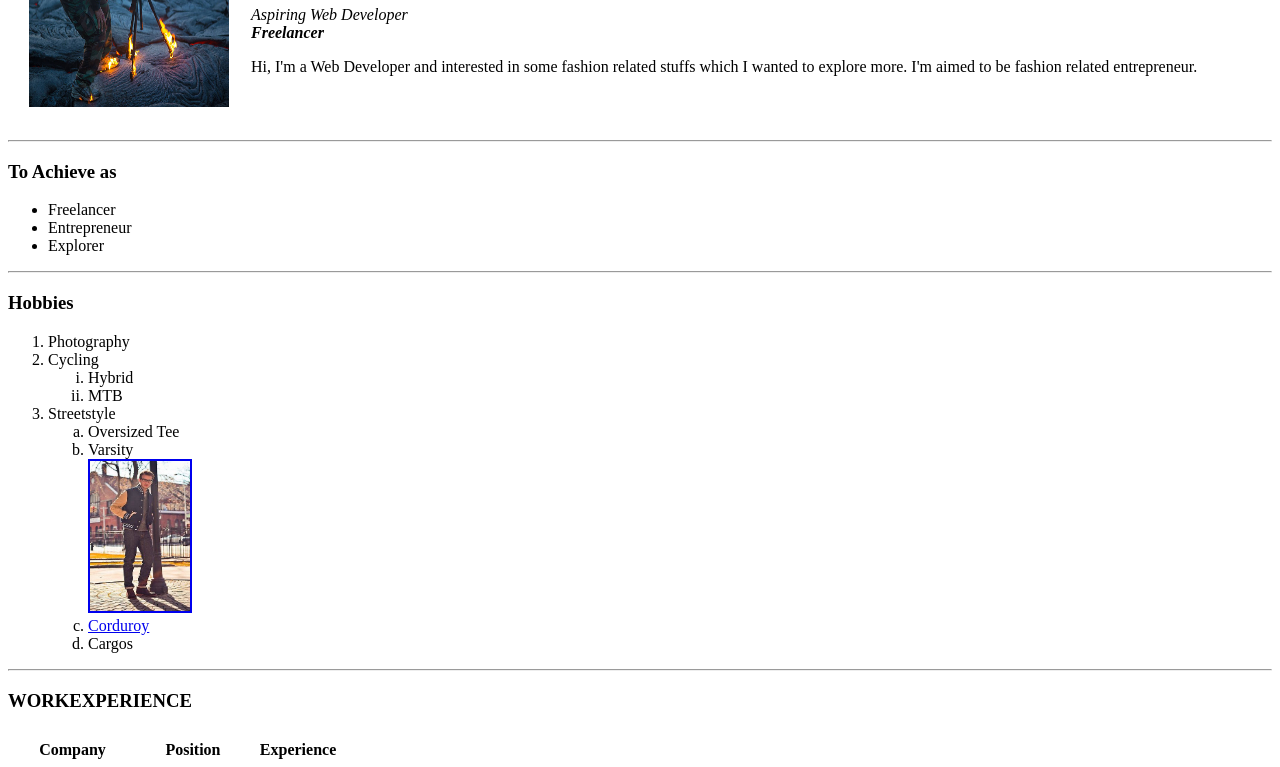
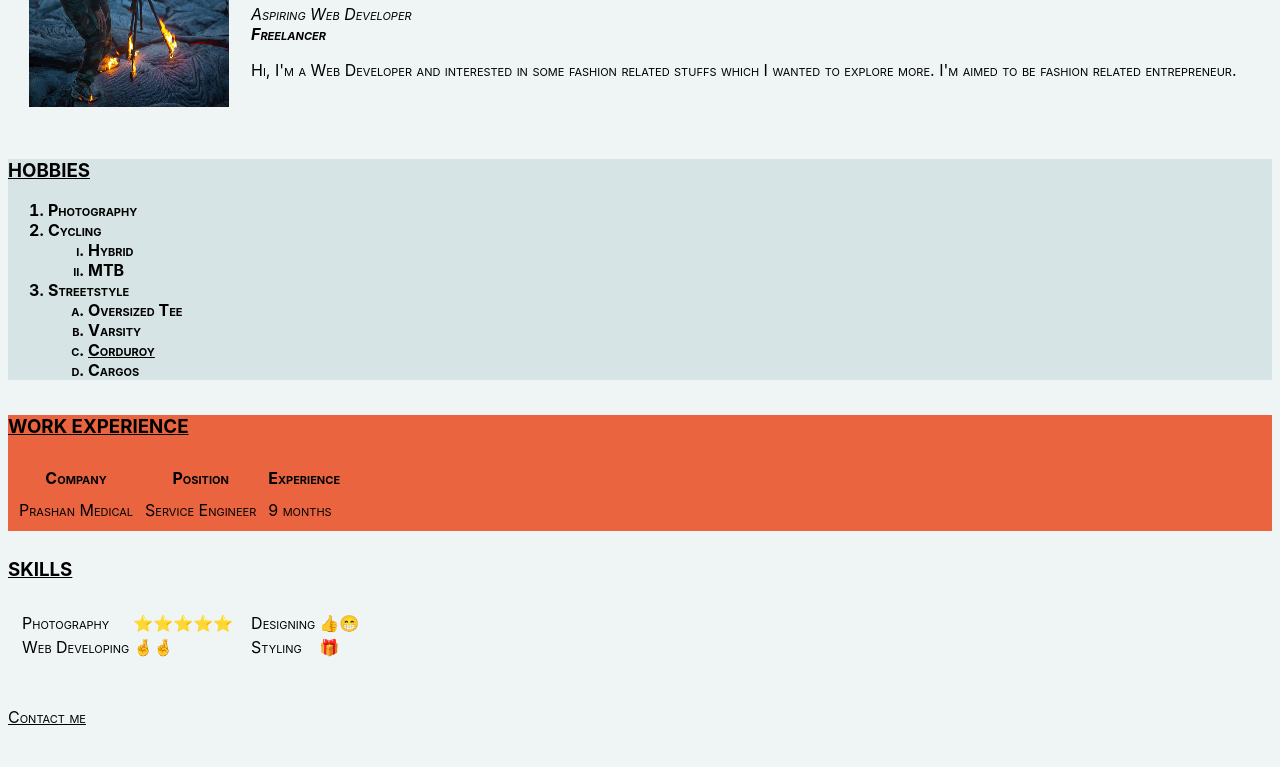
Before and after one commit to Bharathraj1726/FSD, a plain HTML site: page index.html in a window 1280 px wide. Shown: the part 122-889 px from the top of the page. After the commit the page ends 857 px from the top, so only its background shows below. Drawn offline with Linux system fonts and the light colour scheme.

Commit message:
updated some code

```diff
--- a/index.html
+++ b/index.html
@@ -1,11 +1,30 @@
 <!DOCTYPE html>
 <html>
+
     <head>
         <meta charset="UTF-8">
-        <title>🚴🏻RBR⚡️💨💨💨</title>
+        <title>Bharath's personal site</title>
+        <style>
+
+            a:link,a:visited{
+              color:black;
+            }
+            a:hover{
+                text-decoration: none;
+            }
+            hr{
+                 border-style: none;
+            }
+            body{
+                font-family:-apple-system, BlinkMacSystemFont, 'Segoe UI', Roboto, Oxygen, Ubuntu, Cantarell, 'Open Sans', 'Helvetica Neue', sans-serif ;
+                font-variant: small-caps;
+
+            }
+
+        </style>
     </head>
 
-    <body>
+    <body style="background-color:#EFF5F5;">
         <table cellspacing="20">
             <tr>
             <td><img src='Photograph.jpg' alt="camera" height='200' width='200'></td>
@@ -19,16 +38,10 @@
         </tr>
     </table>
 
+
         <hr>
-        <h3>To Achieve as </h3>
-        <ul >
-            <li>Freelancer</li>
-            <li>Entrepreneur</li>
-            <li>Explorer</li>
-
-        </ul>
-        <hr>
-        <h3>Hobbies</h3>
+        <div style="font-weight:bold;background-color:#D6E4E5;color:black;">
+            <h3><u>HOBBIES</u></h3>
         <ol>
             <li>Photography</li>
             <li>Cycling
@@ -36,20 +49,20 @@
                     <li>Hybrid</li>
                     <li>MTB</li>
                 </ol></li>
-            <li>Streetstyle
+            <li >Streetstyle
                 <ol type="a">
                     <li>Oversized Tee</li>
                     <li>Varsity</li>
-                    <a color='red'href="OIP.jpg">
-                    <img src="OIP.jpg" alt="Varsity" width="100" height="150" border="2"  ></a>
                     <li><a target='_blank' color='black'href="https://www.google.com/search?q=corduroy&rlz=1C1GCEB_enIN979IN979&oq=cordu&aqs=chrome.1.69i57j0i131i433i512j0i433i512l2j0i131i433i512l2j0i512l2j0i433i512j0i131i433i512.4866j0j15&sourceid=chrome&ie=UTF-8">Corduroy</a></li>
                     <li>Cargos</li>
                 </ol>
             </li>
 
         </ol>
+        </div>
         <hr>
-        <h3>WORKEXPERIENCE</h3>
+        <div style="background-color:#EB6440;">
+        <h3><u>WORK EXPERIENCE</u></h3>
         <table cellspacing="10">
             <thead ><tr>
                 <th>Company</th>
@@ -64,8 +77,10 @@
                 </tr>
             </tbody>
     </table>
+        </div>
     <hr>
-    <h3>Skills</h3>
+    <div style="color:black;">
+    <h3><u>SKILLS</u></h3>
     <table  cellspacing="10">
         <tr>
             <td>
@@ -94,6 +109,7 @@
             </td>
             </tr>
     </table>
+    </div>
     <br>
         <hr><footer><a href='contact.html'>Contact me</a></footer>
     </body>
```
